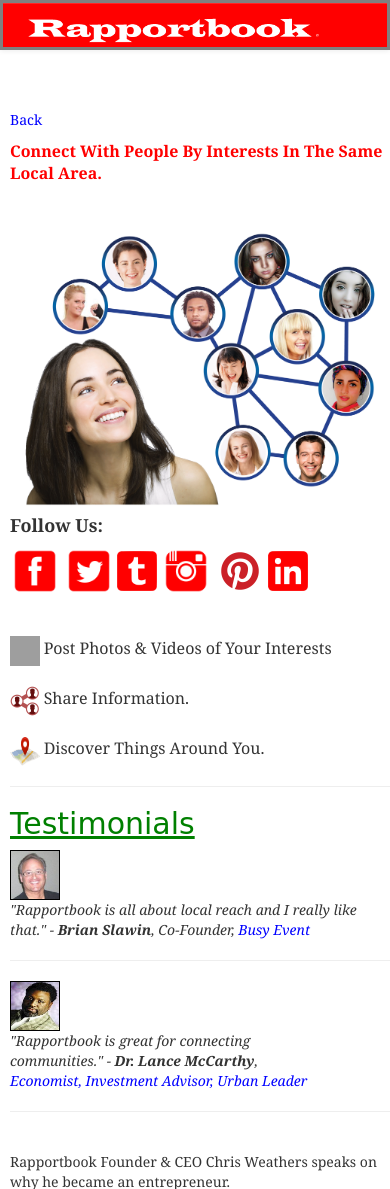
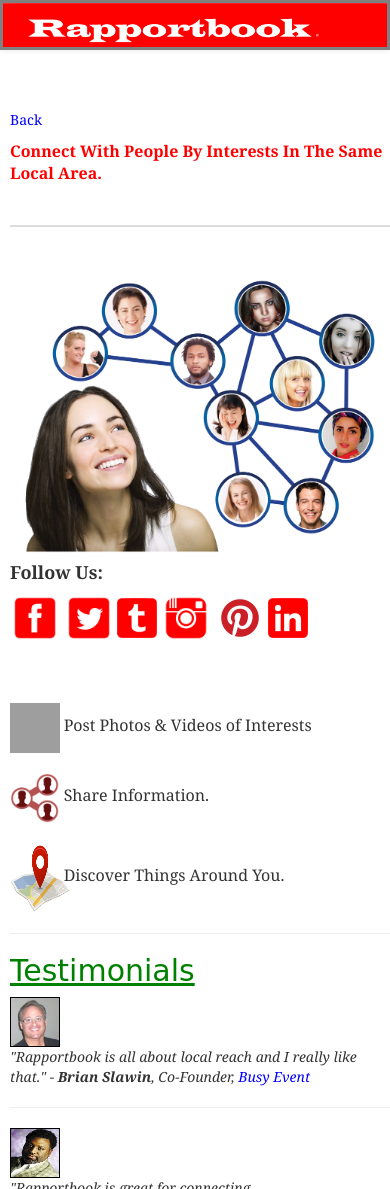
Before and after one commit to Daakon/htdocs, a PHP site: page /learn_more.php in a window 390 px wide. Shown: the top 1189 px of the page. Run offline with PHP 8.4, Linux system fonts and the light colour scheme; the visitor is signed in with stand-in values (Sample User, id 1); data that the repository does not hold is empty; style sheets or scripts are compiled from the project's sources; some libraries are stand-ins or nearby versions; grey boxes are pictures that could not be loaded.

Commit message:
Added Angela LaRocca testimony.

```diff
--- a/home.php
+++ b/home.php
@@ -657,9 +657,9 @@
                 </a>
                 <li><?php require 'getNewMessageCount.php' ?></a></li>
                 <li><a href ="/logout" >Log Out</a></li>
+                <hr style = 'background-color:#ffffff; border-width:0; color:#ffffff; height:3px; lineheight:0; display: inline-block; text-align: left; width:100%;'/>
+            </ul>
 
-            </ul>
-<hr style = 'background-color:#ffffff; border-width:0; color:#ffffff; height:3px; lineheight:0; display: inline-block; text-align: left; width:100%;'/>
 </div>
             <?php
             $genre = $_GET['genre'];
--- a/learn_more.php
+++ b/learn_more.php
@@ -25,6 +25,7 @@
 
 
 
+
         <div align="left" style="padding-left:10px;">
             <?php if (empty($_SESSION['ID']) || !isset($_SESSION['ID'])) { ?>
             <a href="../" >
@@ -37,6 +38,9 @@
             <?php } ?>
 
             <h4 class="lead" style="color:red;font-weight:bold">Connect With People By Interests In The Same Local Area.</h4>
+
+            <hr style = 'background-color:gainsboro; border-width:0; color:black; height:2px; lineheight:0; display: inline-block; text-align: left; width:100%;'/>
+
 
             <div class="row">
                 <div class="col-lg-6 col-md-6 col-sm-12 col-xs-12">
@@ -52,38 +56,39 @@
                     <a href="http://pintrest.com/rapportbook" target="_blank"><img src="/images/pintrest-logo-red.png" height="50" width="50" /> </a>
                     <a href="http://linkedin.com/company/rapportbook" target="_blank"><img src="/images/linkedin-logo-red.png" height="40" width="40" /></a> </a>
 
-                </div>
-            </div>
+                    <br/>
 
+                    <div style="margin-top:60px;">
 
-
-
-            <br/><br/>
-
-
-            <div class="row">
-                <div class="col-lg-6 col-md-6 col-sm-12 col-xs-12">
-
-                    <img src="/images/camera.png" height="30" width="30" />
+                    <img src="/images/camera.png" height="50" width="50" />
                     <span class="lead">
-                    Post Photos & Videos of Your Interests
+                    Post Photos & Videos of Interests
                     </span>
 
 
                     <br/><br/>
 
 
-                    <img src="/images/share-people.png" height="30" width="30" />
+                    <img src="/images/share-people.png" height="50" width="50" />
                     <span class="lead">
                     Share Information.
                     </span>
 
                     <br/><br/>
 
-                    <img src="/images/local.png" height="30" width="30" />
-                    <span class="lead">
+                    <img src="/images/local.png" height="70" width="60" />
+                    <span class="lead" style="margin-left:-10px;">
                     Discover Things Around You.
                     </span>
+
+                        </div>
+
+                </div>
+            </div>
+
+
+            <div class="row">
+                <div class="col-lg-6 col-md-6 col-sm-12 col-xs-12">
 
                     <hr/>
 
@@ -115,7 +120,21 @@
                             </div>
                         </div>
                     </div>
-                    <!--End Testimonial 1 -->
+                    <!--End Testimonial 2 -->
+                    <hr/>
+
+                    <!--Testimonial 3 -->
+                    <div class="row">
+                        <div class="col-xs-12 col-sm-2 col-md-2 col-lg-2" style="margin-right:-3%">
+                            <img src="/images/angela-larocca.jpg" style="border:1px solid black;height:50px;width:50px;"/>
+                        </div>
+                        <div class="col-xs-10 col-sm-10 col-md-10 col-lg-10">
+                            <div style="font-style: italic">
+                                "Chris Weathers has a genuine passion for connecting people with similar interests, and Rapportbook  seamlessly allows you to interact with like-minded individuals.." - <b>Angela LaRocca</b>, <a href="http://unidev.com" target="_blank">Brand Manager, Unidev</a>
+                            </div>
+                        </div>
+                    </div>
+                    <!--End Testimonial 3 -->
                     <hr/>
 </div>
 
@@ -136,7 +155,7 @@
 
 
         <!--FEED STARTS HERE -->
-        <div class="col-lg-12 col-md-12 col-xs-12" style="background-color: #888888;style=">
+        <div class="col-lg-12 col-md-12 col-xs-12" style="background-color: #888888;">
 <?php
 
 
@@ -150,7 +169,7 @@
     $stateCondition = "";
 }
 
-$limit = "10";
+$limit = "11";
 $sqlRollCall = " SELECT DISTINCT
     Posts.Post As Post,
     Members.ID As MemberID,
@@ -194,7 +213,7 @@
         $postOwner = $memberID;
         ?>
 
-        <div class="col-lg-offset-2 col-lg-8 col-md-offset-2 col-md-8 roll-call"
+        <div class="col-lg-5 col-lg-offset-1 col-md-6 col-sm-6 col-xs-12 roll-call"
          style="background:#f5f8fa;border-radius:10px;margin-top:20px;border:2px solid slategray;"
          align="left">
 
```
Also changed, not shown: images/angela-larocca.jpg (added), images/interests-lg.JPG (added), 1 other file.
